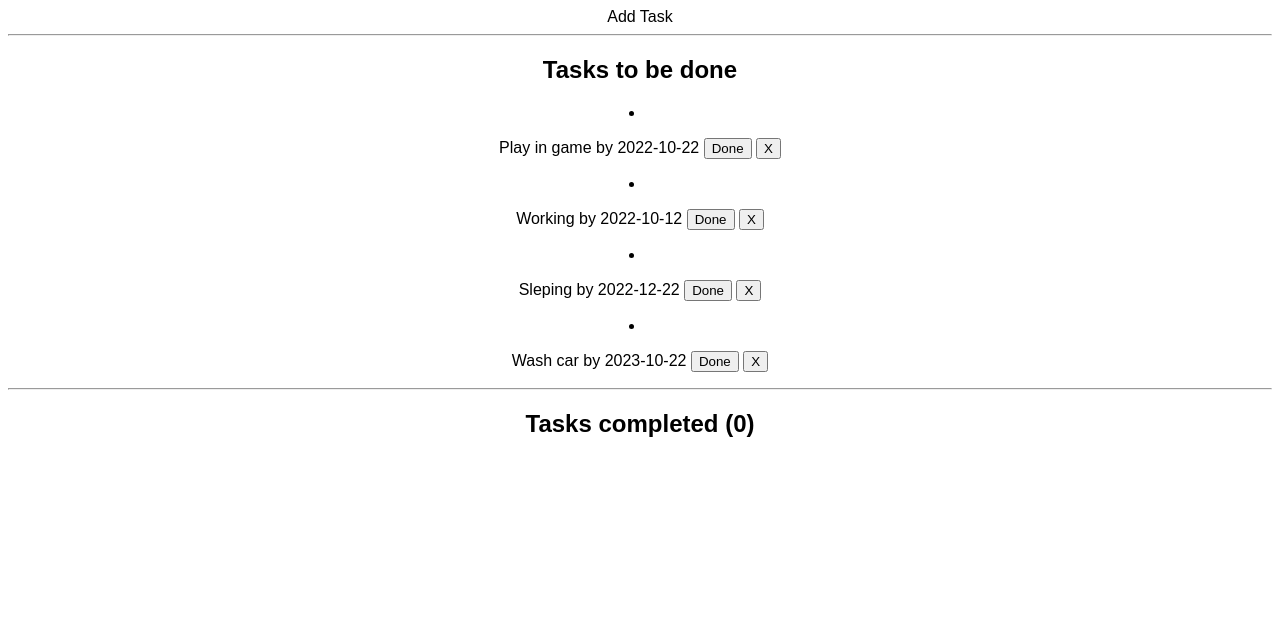
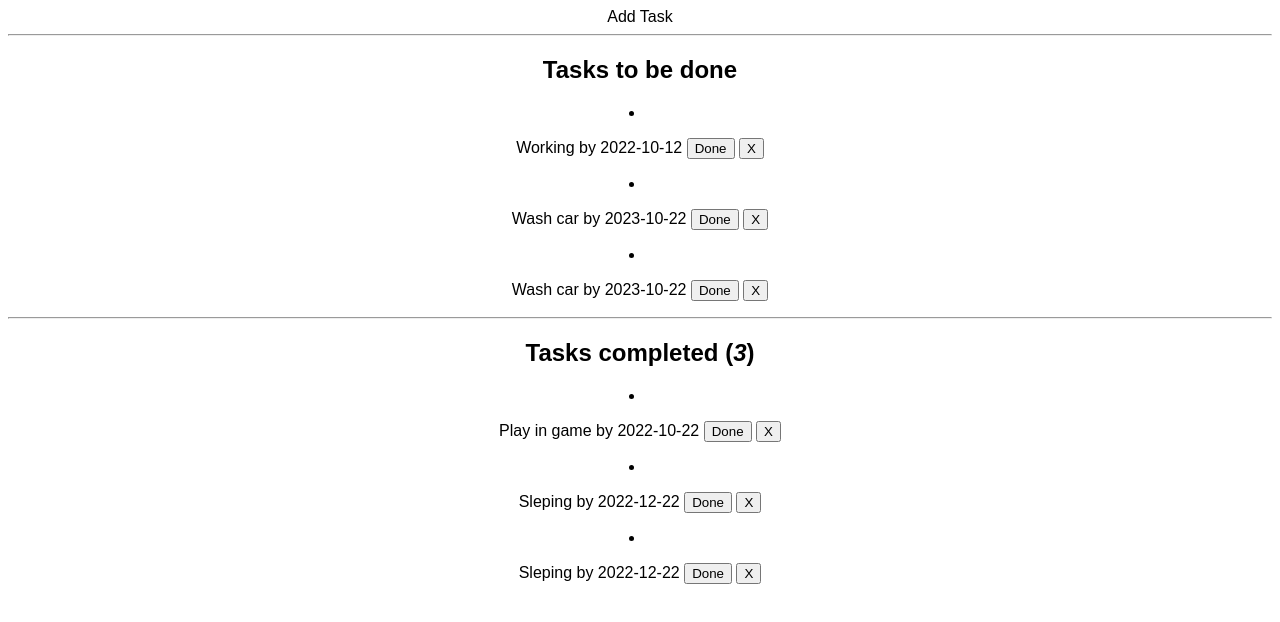
Before and after one commit to arekpl28/React-Reminder, a React (Create React App) app in the folder x06-to-do-app/: page / in a window 1280 px wide. Shown: the top 622 px of the page. Built offline with nearby package versions, Linux system fonts and the light colour scheme.

Commit message:
Viewing and filtering tasks

```diff
--- a/x06-to-do-app/src/components/App.js
+++ b/x06-to-do-app/src/components/App.js
@@ -40,6 +40,22 @@ class App extends Component {
         active: true,
         finishDate: null,
       },
+      {
+        id: 4,
+        text: "Sleping",
+        date: "2022-12-22",
+        important: false,
+        active: false,
+        finishDate: null,
+      },
+      {
+        id: 5,
+        text: "Wash car",
+        date: "2023-10-22",
+        important: true,
+        active: true,
+        finishDate: null,
+      },
     ],
   };
 
@@ -61,10 +77,9 @@ class App extends Component {
 
     tasks.forEach((task) => {
       if (task.id === id) {
-        task.active = true;
-        return task;
+        task.active = false;
+        task.finishDate = new Date().getTime();
       }
-      return task;
     });
 
     this.setState({
--- a/x06-to-do-app/src/components/Task.js
+++ b/x06-to-do-app/src/components/Task.js
@@ -1,7 +1,7 @@
 import React from "react";
 
 function Task(props) {
-  const { id, text, date, important, active, finishDate } = props.task;
+  const { id, text, date } = props.task;
   return (
     <li>
       <p>
--- a/x06-to-do-app/src/components/TaskList.js
+++ b/x06-to-do-app/src/components/TaskList.js
@@ -3,7 +3,19 @@ import React from "react";
 import Task from "./Task";
 
 function TaskList(props) {
-  const tasks = props.tasks.map((task) => (
+  const active = props.tasks.filter((task) => task.active === true);
+  const done = props.tasks.filter((task) => task.active === false);
+
+  const activeTask = active.map((task) => (
+    <Task
+      key={task.id}
+      task={task}
+      delete={props.delete}
+      change={props.change}
+    />
+  ));
+
+  const doneTask = done.map((task) => (
     <Task
       key={task.id}
       task={task}
@@ -15,10 +27,16 @@ function TaskList(props) {
   return (
     <div className="task-list">
       <h2>Tasks to be done</h2>
-      {tasks}
+      {activeTask.length > 0 ? activeTask : <h4>No tasks to do</h4>}
 
       <hr />
-      <h2>Tasks completed (0)</h2>
+      <h2>
+        Tasks completed (<em>{doneTask.length}</em>)
+      </h2>
+      {doneTask.length > 5 ? (
+        <span>Only the last 5 items are displayed</span>
+      ) : null}
+      {doneTask.slice(0, 5)}
     </div>
   );
 }
```
